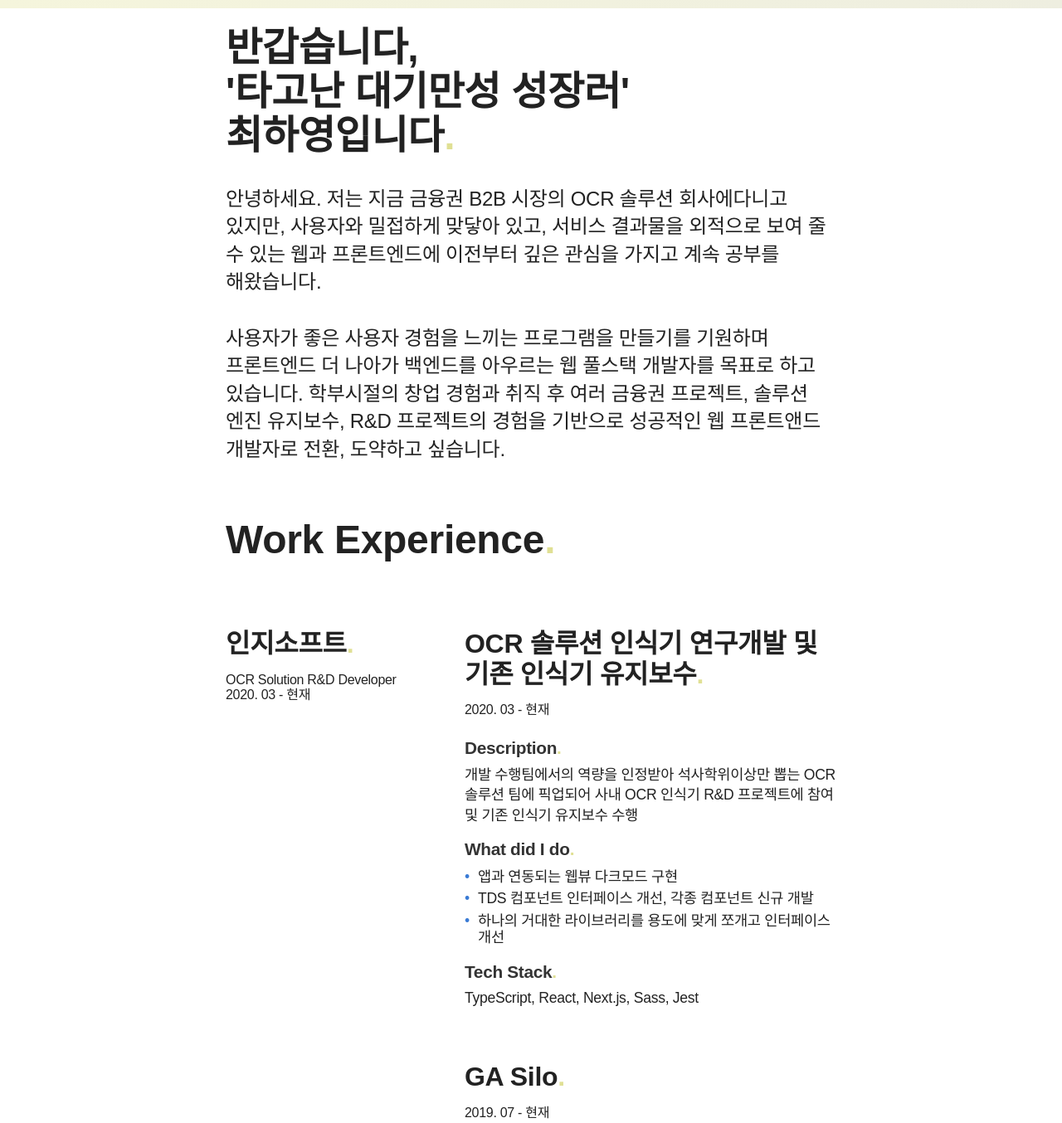
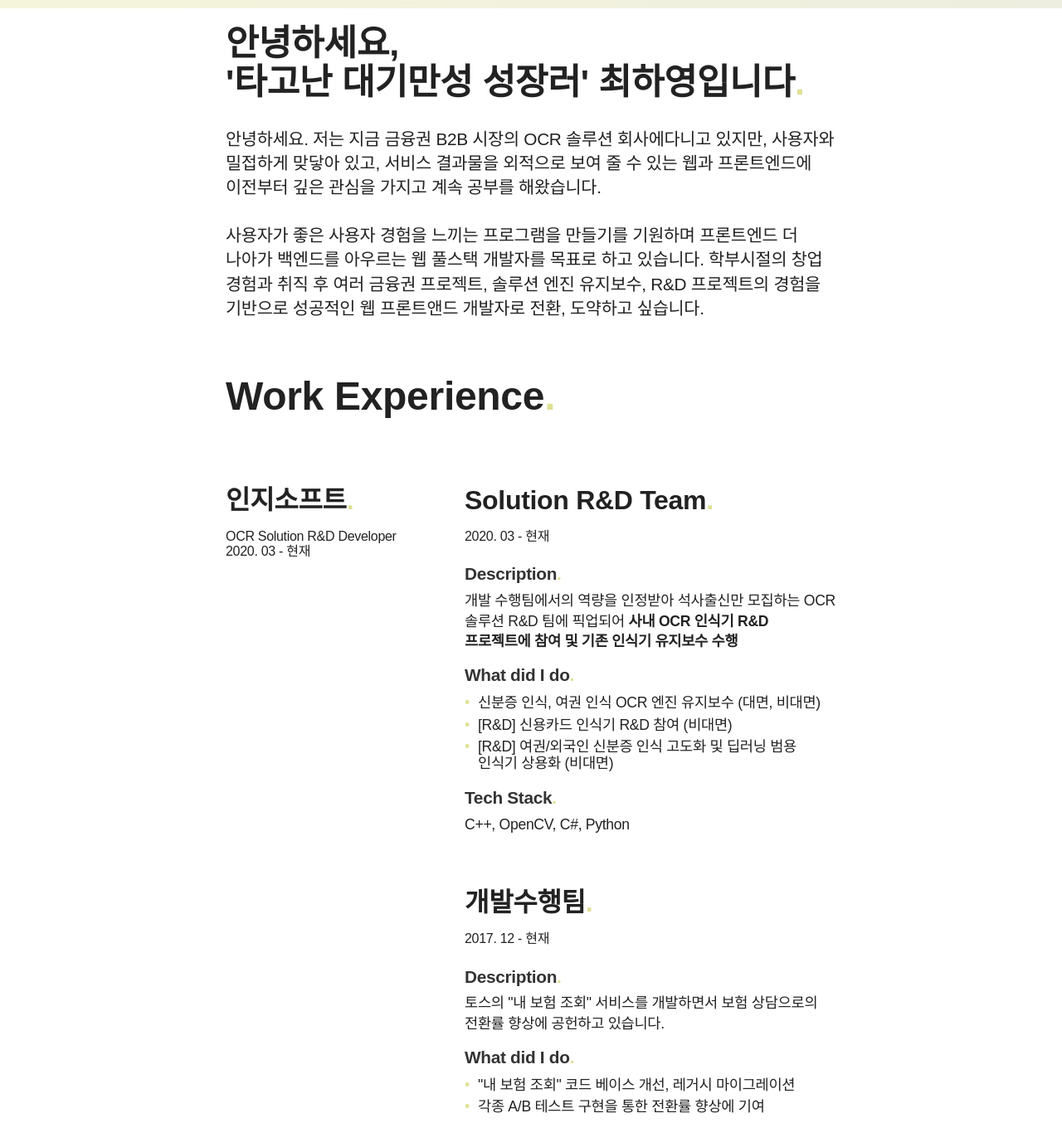
Before and after one commit to Ha-Young/my-web-resume, a website built with Parcel: page src/index.html in a window 1280 px wide. Shown: the top 1354 px of the page at 83% size. Built offline with nearby package versions, Linux system fonts and the light colour scheme; a web font is replaced by a local one.

Commit message:
fix: color in css && work experience

```diff
--- a/package.json
+++ b/package.json
@@ -4,15 +4,19 @@
   "repository": "https://github.com/Ha-Young/resume_web",
   "author": "Ha-Young <hayeong28@gmail.com>",
   "license": "MIT",
+  "homepage": "https://ha-young.github.io/resume_web",
   "scripts": {
     "start": "parcel src/index.html",
-    "build": "rm -rf docs; parcel build -d docs --public-url /resume src/index.html"
+    "build": "rm -rf docs; parcel build -d docs --public-url /resume_web src/index.html",
+    "predeploy": "npm clean; npm run build",
+    "deploy": "gh-pages -d docs"
   },
   "dependencies": {
     "normalize.css": "^8.0.0",
     "spoqa-han-sans": "^2.1.2"
   },
   "devDependencies": {
+    "gh-pages": "^3.1.0",
     "autoprefixer": "^9.1.5",
     "cssnano": "^4.1.4",
     "parcel-bundler": "^1.10.1",
--- a/src/index.html
+++ b/src/index.html
@@ -41,7 +41,7 @@
     <div class="container">
       <section>
         <h1>
-          반갑습니다,<br />'타고난 대기만성 성장러' 최하영입니다<span
+          안녕하세요,<br />'타고난 대기만성 성장러' 최하영입니다<span
             class="period-mark"
             >.</span
           >
@@ -68,36 +68,54 @@
           </div>
           <div class="row-right">
             <div class="project">
-              <h4>
-                OCR 솔루션 인식기 연구개발 및 기존 인식기 유지보수<span
-                  class="period-mark"
-                  >.</span
-                >
-              </h4>
+              <h4>Solution R&D Team<span class="period-mark">.</span></h4>
               <span class="time">
                 <time datetime="2020-03">2020. 03</time> - 현재
               </span>
               <h5>Description<span class="period-mark">.</span></h5>
               <p>
-                개발 수행팀에서의 역량을 인정받아 석사학위이상만 뽑는 OCR 솔루션
-                팀에 픽업되어 사내 OCR 인식기 R&D 프로젝트에 참여 및 기존 인식기
-                유지보수 수행
+                개발 수행팀에서의 역량을 인정받아 석사출신만 모집하는 OCR 솔루션
+                R&D 팀에 픽업되어
+                <b
+                  >사내 OCR 인식기 R&D 프로젝트에 참여 및 기존 인식기 유지보수
+                  수행</b
+                >
               </p>
               <h5>What did I do<span class="period-mark">.</span></h5>
               <ul>
-                <li>앱과 연동되는 웹뷰 다크모드 구현</li>
-                <li>TDS 컴포넌트 인터페이스 개선, 각종 컴포넌트 신규 개발</li>
+                <li>신분증 인식, 여권 인식 OCR 엔진 유지보수 (대면, 비대면)</li>
                 <li>
-                  하나의 거대한 라이브러리를 용도에 맞게 쪼개고 인터페이스 개선
+                  [R&D] 신용카드 인식기 R&D 참여 (비대면)
+                  <!-- <ul>
+                    <li>신용카드 샘플데이터 수집 및 서식 분류</li>
+                    <li>머신러닝을 위한 샘플 데이터 Labelling</li>
+                    <li>
+                      신용카드 샘플 이미지 Augmantation(Resize, Rotate, Split,
+                      PerspectiveTransform 등) 프로그램 개발
+                    </li>
+                    <li>머신러닝을 위한 신용카드 가상이미지 생성기 개발</li>
+                    <li>
+                      머신러닝을 위한 Label클래스 분포 및 인식률 확인 프로그램
+                      개발
+                    </li>
+                  </ul> -->
+                </li>
+                <li>
+                  [R&D] 여권/외국인 신분증 인식 고도화 및 딥러닝 범용 인식기
+                  상용화 (비대면)
+                  <!-- <ul>
+                    <li>여권 진위확인 (인식 필드, 기능 추가)</li>
+                    <li>외국인 신분증 인식기 개발 참여</li>
+                  </ul> -->
                 </li>
               </ul>
               <h5>Tech Stack<span class="period-mark">.</span></h5>
-              <p>TypeScript, React, Next.js, Sass, Jest</p>
+              <p>C++, OpenCV, C#, Python</p>
             </div>
             <div class="project">
-              <h4>GA Silo<span class="period-mark">.</span></h4>
+              <h4>개발수행팀<span class="period-mark">.</span></h4>
               <span class="time">
-                <time datetime="2019-07">2019. 07</time> - 현재
+                <time datetime="2017-12">2017. 12</time> - 현재
               </span>
               <h5>Description<span class="period-mark">.</span></h5>
               <p>
--- a/src/main.css
+++ b/src/main.css
@@ -23,7 +23,6 @@ body {
 }
 
 @media screen and (max-width: 960px) {
-
   html,
   body {
     font-size: 14px;
@@ -62,7 +61,7 @@ a:hover {
 }
 
 h1 {
-  font-size: 3rem;
+  font-size: 2.7rem;
   line-height: 1.1;
 }
 
@@ -106,17 +105,17 @@ ul {
   font-size: 1.1rem;
 }
 
-ul>li {
+ul > li {
   position: relative;
   padding: 0.2rem 0 0.2rem 1rem;
 }
 
-ul>li:before {
+ul > li:before {
   position: absolute;
   left: 0;
   display: inline-block;
   content: "•";
-  color: #3a7bd5;
+  color: #e0e094;
 }
 
 .container {
@@ -130,7 +129,7 @@ ul>li:before {
 }
 
 .big-paragraph {
-  font-size: 1.5rem;
+  font-size: 1.3rem;
   line-height: 1.4;
   font-weight: 500;
 }
```
Also changed, not shown: docs/index.html (+1 -1 lines), docs/logo_haong.75035f78.png (added), docs/resume-cover.c8f03ded.png (deleted), 5 other files.
